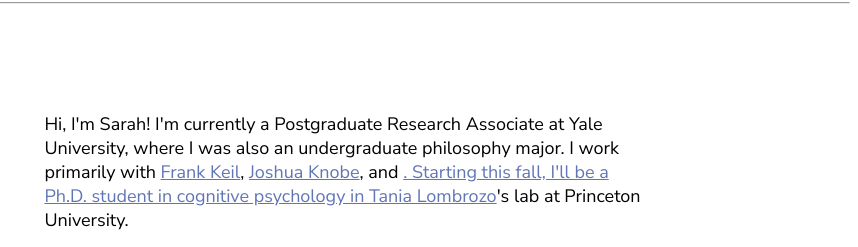
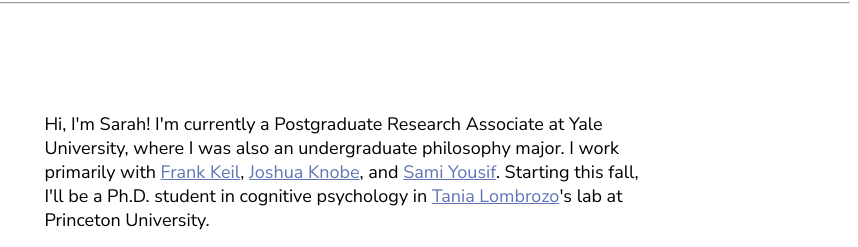
Before and after one commit to sehrangjoo/sehrangjoo.github.io, a plain HTML site: page index.html in a window 1280 px wide. Shown: the part 144-391 px from the top of the page, 422-1280 px from the left. Drawn offline with Linux system fonts and the light colour scheme.

Commit message:
fix change

```diff
--- a/index.html
+++ b/index.html
@@ -38,7 +38,7 @@
 
       <div class="column2">
 
-        <p> Hi, I'm Sarah! I'm currently a Postgraduate Research Associate at Yale University, where I was also an undergraduate philosophy major. I work primarily with <a href="https://cogdevlab.yale.edu/">Frank Keil</a>, <a href="https://campuspress.yale.edu/joshuaknobe/">Joshua Knobe</a>, and <a href="http://samiyousif.org/"Sami Yousif</a>. Starting this fall, I'll be a Ph.D. student in cognitive psychology in <a href="https://cognition.princeton.edu/">Tania Lombrozo</a>'s lab at Princeton University.</p>
+        <p> Hi, I'm Sarah! I'm currently a Postgraduate Research Associate at Yale University, where I was also an undergraduate philosophy major. I work primarily with <a href="https://cogdevlab.yale.edu/">Frank Keil</a>, <a href="https://campuspress.yale.edu/joshuaknobe/">Joshua Knobe</a>, and <a href="http://samiyousif.org/">Sami Yousif</a>. Starting this fall, I'll be a Ph.D. student in cognitive psychology in <a href="https://cognition.princeton.edu/">Tania Lombrozo</a>'s lab at Princeton University.</p>
 
         <p> I'm interested broadly in questions at the intersection of philosophy and psychology. In particular, I've been fascinated by the study of <i>explanation</i>: What makes something a good explanation or a satisfying one? Are these different questions? How should we understand people's ordinary explanation preferences, and how can this inform the theoretical conclusions we draw from them? Since my sophomore year, I've been trying to address these questions by investigating the nature of people's teleological preferences. </p>
 
```
